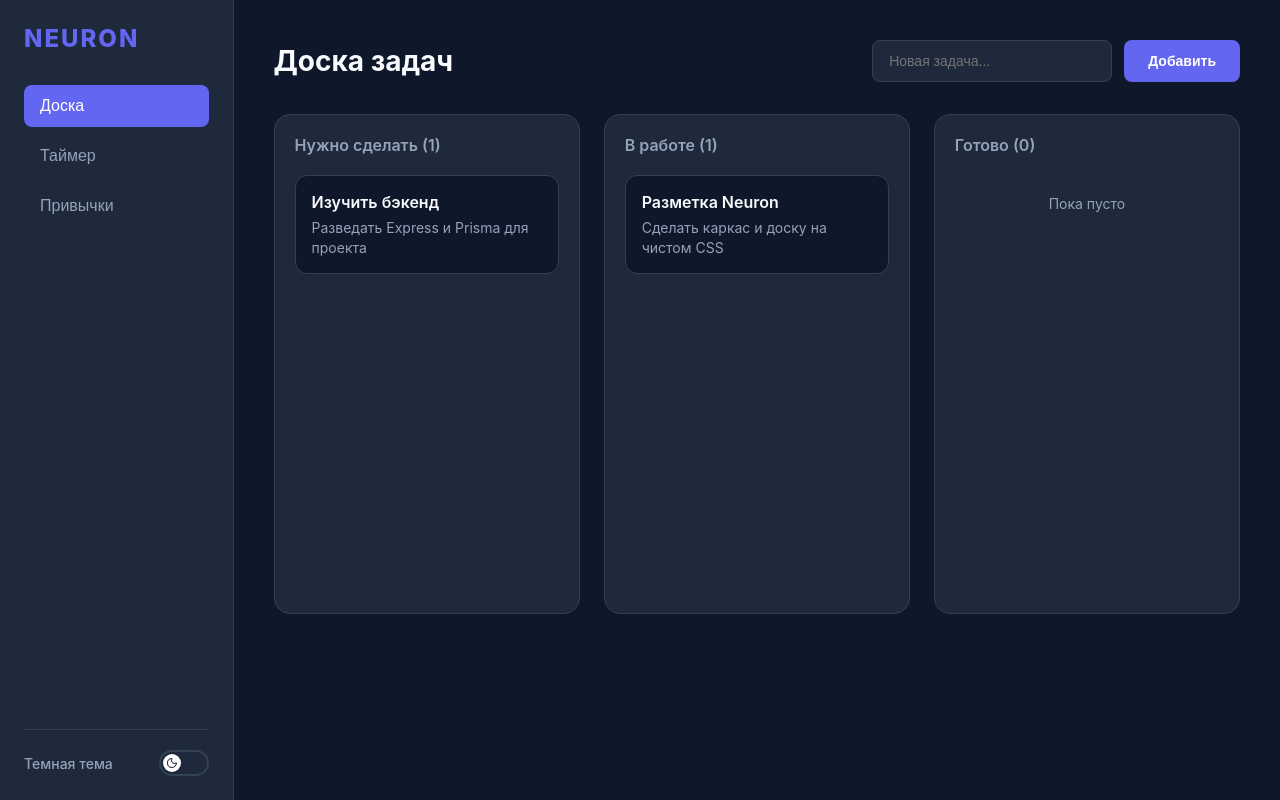
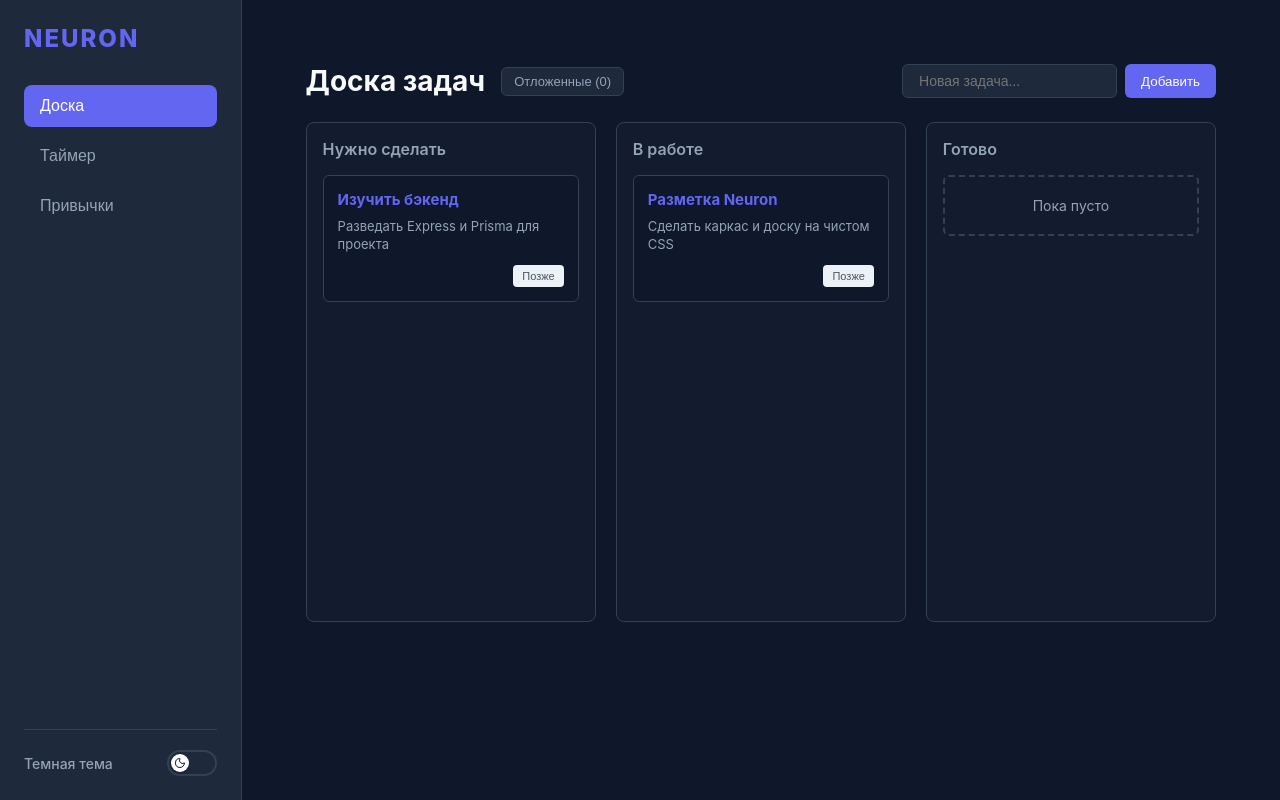
Before and after one commit to Glebess/Neuron, a React (Vite) app in the folder NEURON/: page / in a window 1280 px wide. Built offline with nearby package versions, Linux system fonts and the light colour scheme.

Commit message:
style(kanban): адаптация карточек под темную тему и стилизация бэклога

```diff
--- a/NEURON/src/features/kanban/Kanban.module.css
+++ b/NEURON/src/features/kanban/Kanban.module.css
@@ -1,114 +1,190 @@
+/* Контейнер всей доски */
 .kanbanContainer {
-  display: flex;
-  flex-direction: column;
-  gap: 32px;
+  padding: 24px;
+  max-width: 1400px;
+  margin: 0 auto;
 }
 
+/* Шапка доски */
 .kanbanHeader {
   display: flex;
   justify-content: space-between;
   align-items: center;
+  flex-wrap: wrap;
+  gap: 16px;
+  margin-bottom: 24px;
 }
 
-.kanbanHeader h2 {
-  font-size: 28px;
-  font-weight: 700;
+.headerLeft {
+  display: flex;
+  align-items: center;
+  gap: 16px;
 }
 
+.headerLeft h2 {
+  font-size: 28px;
+  color: var(--text-main);
+  margin: 0;
+}
+
+/* Кнопка отложенных задач */
+.laterToggleBtn {
+  padding: 6px 12px;
+  font-size: 13px;
+  background-color: var(--bg-card);
+  color: var(--text-muted);
+  border: 1px solid var(--border-color);
+  border-radius: 6px;
+  cursor: pointer;
+  transition: all 0.2s ease;
+}
+
+.laterToggleBtn:hover {
+  background-color: var(--bg-card-hover);
+  color: var(--text-main);
+}
+
+/* Форма добавления задачи */
 .kanbanForm {
   display: flex;
-  gap: 12px;
+  gap: 8px;
 }
 
 .kanbanForm input {
+  padding: 8px 16px;
+  font-size: 14px;
   background-color: var(--bg-card);
   border: 1px solid var(--border-color);
   color: var(--text-main);
-  padding: 12px 16px;
-  border-radius: 8px;
-  font-size: 14px;
+  border-radius: 6px;
   outline: none;
-  min-width: 240px;
-  transition: all 0.2s;
+  min-width: 200px;
+  transition: border-color 0.2s ease;
 }
 
 .kanbanForm input:focus {
   border-color: var(--accent);
 }
 
-.kanbanForm button {
+.submitBtn {
+  padding: 8px 16px;
   background-color: var(--accent);
-  color: #ffffff;
+  color: #fff;
   border: none;
-  padding: 12px 24px;
-  font-size: 14px;
-  font-weight: 600;
-  border-radius: 8px;
+  border-radius: 6px;
   cursor: pointer;
-  transition: background-color 0.2s;
+  font-weight: 500;
+  transition: background-color 0.2s ease;
 }
 
-.kanbanForm button:hover {
+.submitBtn:hover {
   background-color: var(--accent-hover);
 }
 
+/* Выезжающая панель для задач "Позже" */
+.laterPanel {
+  background-color: var(--bg-card);
+  border: 1px solid var(--border-color);
+  border-radius: 8px;
+  padding: 16px;
+  margin-bottom: 24px;
+  transition: all 0.3s ease;
+}
+
+.laterPanel h3 {
+  font-size: 14px;
+  color: var(--text-main);
+  margin-bottom: 12px;
+}
+
+.laterList {
+  display: flex;
+  flex-direction: column;
+  gap: 8px;
+}
+
+.laterItem {
+  display: flex;
+  justify-content: space-between;
+  align-items: center;
+  padding: 8px 12px;
+  background-color: var(--bg-main);
+  border-radius: 6px;
+  font-size: 14px;
+  color: var(--text-main);
+}
+
+.laterItem button {
+  padding: 4px 8px;
+  font-size: 12px;
+  background-color: var(--accent);
+  color: #fff;
+  border: none;
+  border-radius: 4px;
+  cursor: pointer;
+  transition: background-color 0.2s ease;
+}
+
+.laterItem button:hover {
+  background-color: var(--accent-hover);
+}
+
+.emptyText {
+  color: var(--text-muted);
+  font-size: 14px;
+}
+
+/* Сетка на 3 колонки (без скролла) */
 .kanbanGrid {
   display: grid;
   grid-template-columns: repeat(3, 1fr);
-  gap: 24px;
-  align-items: flex-start;
+  gap: 20px;
+  align-items: start;
 }
 
+/* --- ВОЗВРАЩЕННЫЕ СТИЛИ ДЛЯ КОЛОНОК --- */
+
 .kanbanColumn {
-  background-color: var(--bg-card);
+  /* Используем полупрозрачный цвет карточки, чтобы колонка выделялась на основном фоне */
+  background-color: rgba(30, 41, 59, 0.3);
   border: 1px solid var(--border-color);
-  border-radius: 16px;
-  padding: 20px;
+  border-radius: 8px;
+  padding: 16px;
   min-height: 500px;
+  display: flex;
+  flex-direction: column;
   transition:
-    background-color 0.3s,
-    border-color 0.3s;
+    background-color 0.3s ease,
+    border-color 0.3s ease;
+}
+
+/* Переопределение подложки для светлой темы */
+:global(.light-theme) .kanbanColumn {
+  background-color: rgba(226, 232, 240, 0.5);
 }
 
 .kanbanColumn h3 {
-  margin-bottom: 20px;
+  margin-top: 0;
+  margin-bottom: 16px;
   font-size: 16px;
+  color: var(--text-muted);
   font-weight: 600;
-  color: var(--text-muted);
 }
 
-.kanbanCard {
-  background-color: var(--bg-main);
-  border: 1px solid var(--border-color);
-  padding: 16px;
-  border-radius: 12px;
-  margin-bottom: 12px;
-  cursor: grab;
-  transition:
-    transform 0.2s,
-    box-shadow 0.2s;
+/* Список карточек внутри колонки */
+.cardsList {
+  display: flex;
+  flex-direction: column;
+  gap: 12px;
+  flex-grow: 1;
 }
 
-.kanbanCard:hover {
-  transform: translateY(-2px);
-  box-shadow: 0 4px 12px rgba(0, 0, 0, 0.1);
+/* Заглушка, если колонка пустая */
+.kanbanEmpty {
+  text-align: center;
+  color: var(--text-muted);
+  font-size: 14px;
+  padding: 20px 0;
+  border: 2px dashed var(--border-color);
+  border-radius: 6px;
 }
-
-.kanbanCard h4 {
-  font-size: 16px;
-  font-weight: 600;
-  margin-bottom: 6px;
-}
-
-.kanbanCard p {
-  font-size: 14px;
-  color: var(--text-muted);
-  line-height: 1.4;
-}
-
-.kanbanEmpty {
-  color: var(--text-muted);
-  text-align: center;
-  margin-top: 40px;
-  font-size: 14px;
-}
--- a/NEURON/src/features/kanban/KanbanBoard.tsx
+++ b/NEURON/src/features/kanban/KanbanBoard.tsx
@@ -1,37 +1,123 @@
+import { useState } from "react";
+import type { FormEvent } from "react";
 import styles from "./Kanban.module.css";
+import type { Task } from "./types";
+import { KanbanColumn } from "./components/KanbanColumn";
 
 export const KanbanBoard = () => {
+  const [tasks, setTasks] = useState<Task[]>([
+    {
+      id: "1",
+      title: "Изучить бэкенд",
+      description: "Разведать Express и Prisma для проекта",
+      status: "todo",
+    },
+    {
+      id: "2",
+      title: "Разметка Neuron",
+      description: "Сделать каркас и доску на чистом CSS",
+      status: "in-progress",
+    },
+  ]);
+
+  const [title, setTitle] = useState("");
+  // Стейт для отображения скрытого бэклога "Позже"
+  const [showLater, setShowLater] = useState(false);
+
+  const handleAddTask = (e: FormEvent) => {
+    e.preventDefault();
+    if (!title.trim()) return;
+
+    const newTask: Task = {
+      id: crypto.randomUUID(),
+      title: title.trim(),
+      description: "",
+      status: "todo",
+    };
+
+    setTasks((prev) => [...prev, newTask]);
+    setTitle("");
+  };
+
+  const moveToStatus = (id: string, newStatus: Task["status"]) => {
+    setTasks((prev) =>
+      prev.map((task) =>
+        task.id === id ? { ...task, status: newStatus } : task,
+      ),
+    );
+  };
+
+  const laterTasks = tasks.filter((t) => t.status === "later");
+
   return (
     <div className={styles.kanbanContainer}>
       <header className={styles.kanbanHeader}>
-        <h2>Доска задач</h2>
-        <form className={styles.kanbanForm}>
-          <input type="text" placeholder="Новая задача..." />
-          <button type="submit">Добавить</button>
+        <div className={styles.headerLeft}>
+          <h2>Доска задач</h2>
+          {/* Кнопка-переключатель для бэклога */}
+          <button
+            className={styles.laterToggleBtn}
+            onClick={() => setShowLater(!showLater)}
+          >
+            Отложенные ({laterTasks.length})
+          </button>
+        </div>
+
+        <form onSubmit={handleAddTask} className={styles.kanbanForm}>
+          <input
+            type="text"
+            placeholder="Новая задача..."
+            value={title}
+            onChange={(e) => setTitle(e.target.value)}
+            required
+          />
+          <button type="submit" className={styles.submitBtn}>
+            Добавить
+          </button>
         </form>
       </header>
 
+      {/* Выпадающая панель для задач "Позже" */}
+      {showLater && (
+        <div className={styles.laterPanel}>
+          <h3>Сделать позже</h3>
+          {laterTasks.length === 0 ? (
+            <p className={styles.emptyText}>Нет отложенных задач</p>
+          ) : (
+            <div className={styles.laterList}>
+              {laterTasks.map((task) => (
+                <div key={task.id} className={styles.laterItem}>
+                  <span>{task.title}</span>
+                  <button onClick={() => moveToStatus(task.id, "todo")}>
+                    В план
+                  </button>
+                </div>
+              ))}
+            </div>
+          )}
+        </div>
+      )}
+
+      {/* Сетка теперь строго из 3 колонок — адаптируется на 100% ширины */}
       <div className={styles.kanbanGrid}>
-        <div className={styles.kanbanColumn}>
-          <h3>Нужно сделать (1)</h3>
-          <div className={styles.kanbanCard}>
-            <h4>Изучить бэкенд</h4>
-            <p>Разведать Express и Prisma для проекта</p>
-          </div>
-        </div>
-
-        <div className={styles.kanbanColumn}>
-          <h3>В работе (1)</h3>
-          <div className={styles.kanbanCard}>
-            <h4>Разметка Neuron</h4>
-            <p>Сделать каркас и доску на чистом CSS</p>
-          </div>
-        </div>
-
-        <div className={styles.kanbanColumn}>
-          <h3>Готово (0)</h3>
-          <div className={styles.kanbanEmpty}>Пока пусто</div>
-        </div>
+        <KanbanColumn
+          title="Нужно сделать"
+          status="todo"
+          tasks={tasks.filter((t) => t.status === "todo")}
+          onMoveStatus={moveToStatus}
+        />
+        <KanbanColumn
+          title="В работе"
+          status="in-progress"
+          tasks={tasks.filter((t) => t.status === "in-progress")}
+          onMoveStatus={moveToStatus}
+        />
+        <KanbanColumn
+          title="Готово"
+          status="done"
+          tasks={tasks.filter((t) => t.status === "done")}
+          onMoveStatus={moveToStatus}
+        />
       </div>
     </div>
   );
--- /dev/null
+++ b/NEURON/src/features/kanban/components/KanbanCard.module.css
@@ -0,0 +1,74 @@
+.kanbanCard {
+  background-color: var(--bg-main);
+  border: 1px solid var(--border-color);
+  box-shadow: var(--shadow-card);
+  border-radius: 6px;
+  padding: 14px;
+  transition:
+    transform 0.15s,
+    box-shadow 0.15s;
+}
+
+.cardActions {
+  display: flex;
+  justify-content: flex-end;
+  gap: 6px;
+}
+.kanbanCard:hover {
+  box-shadow: 0 4px 6px -1px #6366f1;
+}
+
+.kanbanCard h4 {
+  margin: 0 0 8px 0;
+  font-size: 15px;
+  color: #6366f1;
+}
+
+.kanbanCard p {
+  margin: 0 0 12px 0;
+  font-size: 13px;
+  color: var(--text-muted);
+  line-height: 1.4;
+}
+
+.cardActions {
+  display: flex;
+  justify-content: flex-end;
+  gap: 6px;
+}
+
+.cardActions button {
+  padding: 4px 8px;
+  font-size: 11px;
+  border: 1px solid transparent;
+  border-radius: 4px;
+  cursor: pointer;
+  font-weight: 500;
+  transition: all 0.2s;
+}
+
+.skipBtn {
+  background-color: #edf2f7;
+  color: #4a5568;
+}
+.skipBtn:hover {
+  background-color: #e2e8f0;
+}
+
+.actionBtn {
+  background-color: #ebf8ff;
+  color: #2b6cb0;
+}
+.actionBtn:hover {
+  background-color: #cee8ff;
+}
+
+.archiveBtn {
+  background-color: #f7fafc;
+  color: #718096;
+  border-color: #e2e8f0;
+}
+.archiveBtn:hover {
+  background-color: #edf2f7;
+  color: #4a5568;
+}
--- /dev/null
+++ b/NEURON/src/features/kanban/components/KanbanCard.tsx
@@ -0,0 +1,48 @@
+import styles from "./KanbanCard.module.css";
+import type { KanbanCardProps } from "../types";
+
+export const KanbanCard = ({ task, onMoveStatus }: KanbanCardProps) => {
+  return (
+    <div className={styles.kanbanCard}>
+      <h4>{task.title}</h4>
+      {task.description && <p>{task.description}</p>}
+
+      <div className={styles.cardActions}>
+        {task.status === "todo" && (
+          <button
+            onClick={() => onMoveStatus(task.id, "later")}
+            className={styles.skipBtn}
+          >
+            Позже
+          </button>
+        )}
+        {task.status === "in-progress" && (
+          <button
+            onClick={() => onMoveStatus(task.id, "later")}
+            className={styles.skipBtn}
+          >
+            Позже
+          </button>
+        )}
+
+        {task.status === "later" && (
+          <button
+            onClick={() => onMoveStatus(task.id, "todo")}
+            className={styles.actionBtn}
+          >
+            Нужно сделать
+          </button>
+        )}
+
+        {task.status === "done" && (
+          <button
+            onClick={() => onMoveStatus(task.id, "archived")}
+            className={styles.archiveBtn}
+          >
+            В архив
+          </button>
+        )}
+      </div>
+    </div>
+  );
+};
--- /dev/null
+++ b/NEURON/src/features/kanban/components/KanbanColumn.tsx
@@ -0,0 +1,31 @@
+import styles from "../Kanban.module.css";
+import type { Task, ColumnStatus } from "../types";
+import { KanbanCard } from "./KanbanCard";
+
+interface KanbanColumnProps {
+  title: string;
+  status: ColumnStatus;
+  tasks: Task[];
+  onMoveStatus: (id: string, newStatus: Task["status"]) => void;
+}
+
+export const KanbanColumn = ({
+  title,
+  tasks,
+  onMoveStatus,
+}: KanbanColumnProps) => {
+  return (
+    <div className={styles.kanbanColumn}>
+      <h3>{title}</h3>
+      <div className={styles.cardsList}>
+        {tasks.length === 0 ? (
+          <div className={styles.kanbanEmpty}>Пока пусто</div>
+        ) : (
+          tasks.map((task) => (
+            <KanbanCard key={task.id} task={task} onMoveStatus={onMoveStatus} />
+          ))
+        )}
+      </div>
+    </div>
+  );
+};
--- /dev/null
+++ b/NEURON/src/features/kanban/types.ts
@@ -0,0 +1,13 @@
+export interface Task {
+  id: string;
+  title: string;
+  description: string;
+  status: "later" | "todo" | "in-progress" | "done" | "archived";
+}
+
+export type ColumnStatus = "later" | "todo" | "in-progress" | "done";
+
+export interface KanbanCardProps {
+  task: Task;
+  onMoveStatus: (id: string, newStatus: Task["status"]) => void;
+}
```
